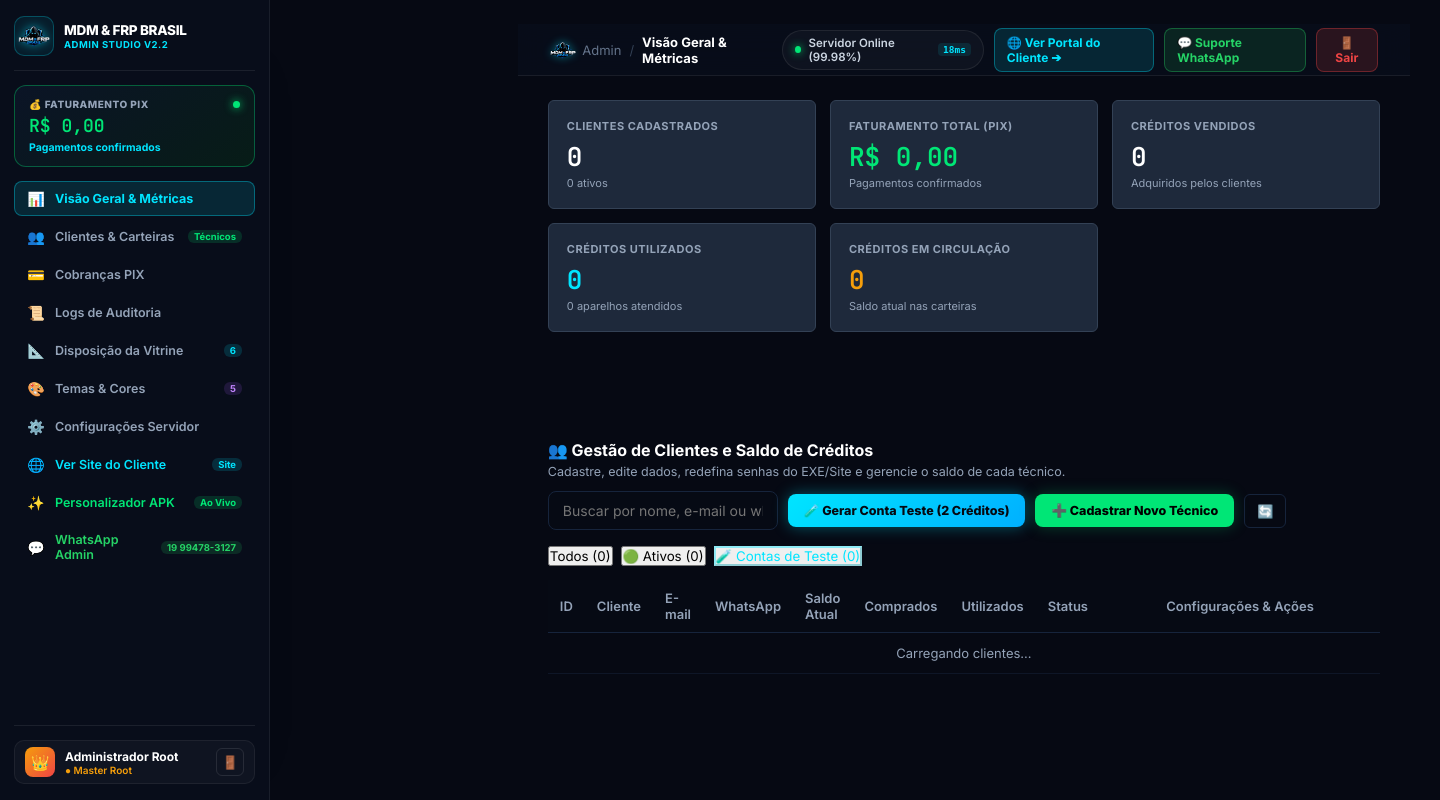
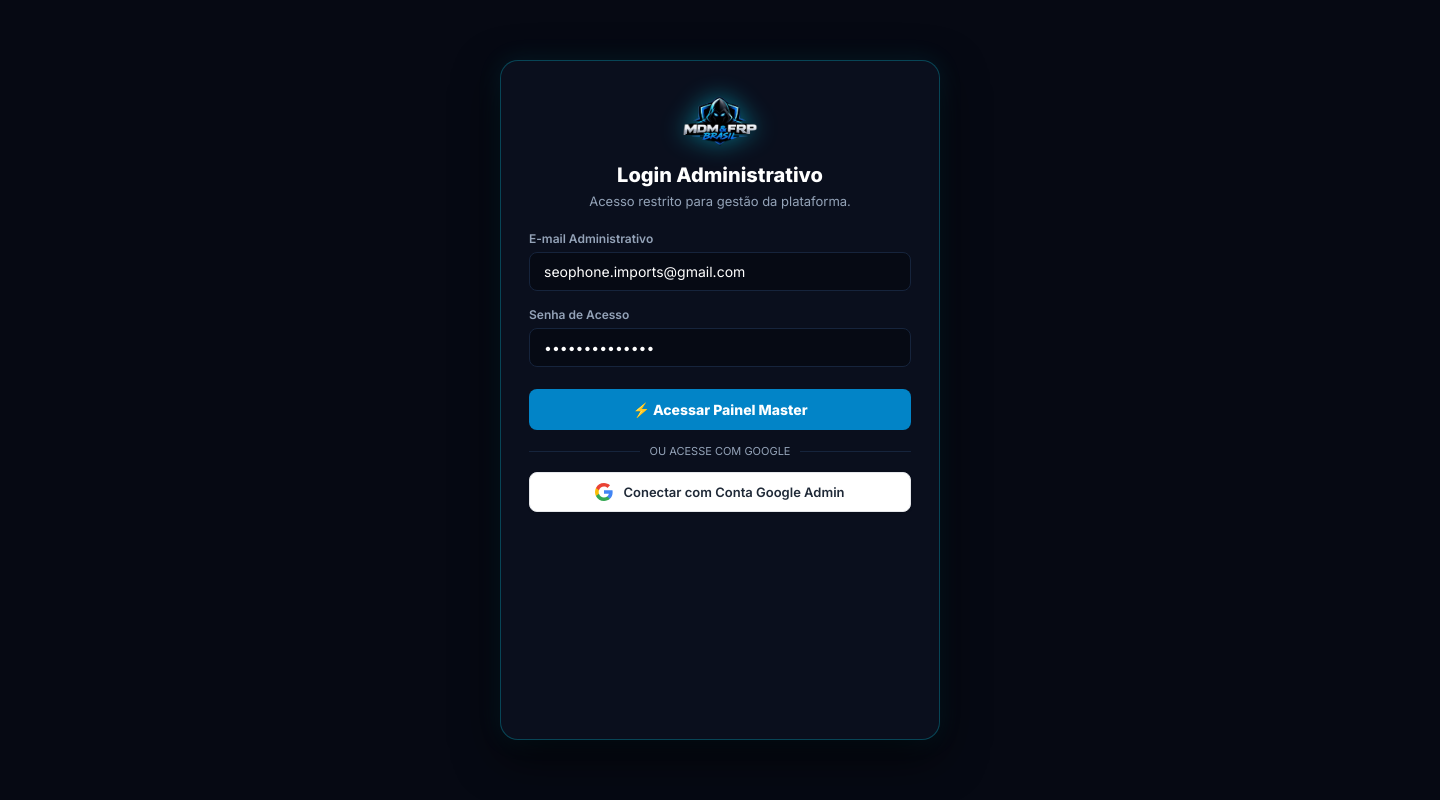
Before and after one commit to seophoneimports-afk/MDM-BRASIL, a FastAPI app: page /admin in a window 1440 px wide. Run offline with FastAPI, Linux system fonts and the light colour scheme; some libraries are stand-ins or nearby versions.

Commit message:
fix(admin): Corrige sobreposicao de modal de login com painel e elimina corte no rodape da sidebar

```diff
--- a/server/templates/admin_portal.html
+++ b/server/templates/admin_portal.html
@@ -87,34 +87,24 @@
     }
 
     /* Dashboard Layout & Shell */
-    .admin-dash { display: none; }
+    .admin-dash {
+      display: none;
+      width: 100%;
+      min-height: 100vh;
+      position: relative;
+    }
+    .admin-dash.is-authenticated,
+    .admin-dash.active {
+      display: flex !important;
+      width: 100% !important;
+      min-height: 100vh !important;
+    }
     .app-dash-container {
-      display: flex !important;
-      align-items: stretch;
-      min-height: calc(100vh - 70px);
       width: 100%;
+      min-height: 100vh;
       margin: 0 !important;
       padding: 0 !important;
       max-width: 100% !important;
-    }
-
-    /* LEFT SIDEBAR NAVIGATION */
-    .sidebar-portal-nav {
-      width: 270px;
-      min-width: 270px;
-      max-width: 270px;
-      background: #090E1D;
-      border-right: 1px solid rgba(0, 229, 255, 0.18);
-      display: flex;
-      flex-direction: column;
-      justify-content: space-between;
-      padding: 20px 14px;
-      position: sticky;
-      top: 70px;
-      height: calc(100vh - 70px);
-      overflow-y: auto;
-      z-index: 100;
-      transition: all 0.25s ease;
     }
 
     .sidebar-portal-header {
@@ -850,11 +840,11 @@
     body { background-color: #060913 !important; color: #F8FAFC !important; min-height: 100vh; overflow-x: hidden; }
     main { flex: 1; width: 100% !important; max-width: 100% !important; margin: 0 !important; padding: 0 !important; display: flex; min-height: 100vh; position: relative; }
 
-    /* Admin Login Wrap */
+    /* Admin Login Wrap - Centered Clean Glass Card */
     .admin-login-wrap {
       width: 100%;
-      max-width: 420px;
-      margin: 70px auto;
+      max-width: 440px;
+      margin: 60px auto;
       background: #0A0F1D;
       border: 1px solid rgba(0, 229, 255, 0.25);
       border-radius: 18px;
@@ -865,7 +855,7 @@
       z-index: 10;
     }
 
-    /* Fixed Left Sidebar 250px */
+    /* Fixed Left Sidebar 250px - Anti-Clipping Non-Overlapping Linear Studio */
     .sidebar-portal-nav {
       position: fixed !important;
       top: 0 !important;
@@ -873,14 +863,14 @@
       bottom: 0 !important;
       width: 250px !important;
       height: 100vh !important;
+      max-height: 100vh !important;
       background: #080D1A !important;
       border-right: 1px solid rgba(255, 255, 255, 0.07) !important;
       display: flex !important;
       flex-direction: column !important;
-      justify-content: space-between !important;
-      padding: 16px 14px !important;
+      padding: 16px 14px 12px 14px !important;
       z-index: 900 !important;
-      overflow-y: auto !important;
+      overflow: hidden !important;
       box-sizing: border-box !important;
     }
     .sidebar-portal-nav::-webkit-scrollbar { width: 4px; }
@@ -967,11 +957,25 @@
       color: #00E5FF;
     }
 
-    /* Navigation Linear Studio Buttons */
+    /* Navigation Linear Studio Buttons with Internal Smooth Scroll */
     .sidebar-linear-nav {
-      display: flex;
-      flex-direction: column;
-      gap: 3px;
+      flex: 1 1 auto !important;
+      min-height: 0 !important;
+      overflow-y: auto !important;
+      overflow-x: hidden !important;
+      display: flex !important;
+      flex-direction: column !important;
+      gap: 3px !important;
+      padding-right: 2px !important;
+      margin-bottom: 8px !important;
+    }
+    .sidebar-linear-nav::-webkit-scrollbar { width: 4px; }
+    .sidebar-linear-nav::-webkit-scrollbar-thumb { background: rgba(0, 229, 255, 0.25); border-radius: 4px; }
+    .sidebar-linear-footer {
+      flex-shrink: 0 !important;
+      margin-top: auto !important;
+      padding-top: 10px !important;
+      border-top: 1px solid rgba(255, 255, 255, 0.08) !important;
     }
     .linear-nav-btn {
       display: flex;
@@ -1130,7 +1134,7 @@
 
   <main>
     <!-- LOGIN VIEW (MODERN GLASS CARD) -->
-    <div id="viewAdminLogin" class="admin-login-wrap">
+    <div id="viewAdminLogin" class="admin-login-wrap" style="display: none;">
       <div style="display: flex; justify-content: center; margin-bottom: 16px;">
         <img src="/static/logo.png" style="height: 52px; width: auto; object-fit: contain; filter: drop-shadow(0 0 12px rgba(0, 229, 255, 0.45));" alt="Logo MDM &amp; FRP BRASIL">
       </div>
@@ -1163,10 +1167,11 @@
     </div>
 
     <!-- ADMIN DASHBOARD (LAYOUT LINEAR STUDIO V2.2) -->
-    <div id="viewAdminDash" class="admin-dash app-dash-container" data-dash-theme="titanium-slate">
-      <!-- SIDEBAR LATERAL FIXADA: 250PX -->
+    <div id="viewAdminDash" class="admin-dash app-dash-container" data-dash-theme="titanium-slate" style="display: none;">
+      <!-- SIDEBAR LATERAL FIXADA: 250PX (3 FILHOS DIRETOS: HEADER, NAVEGAÇÃO SCROLL, FOOTER PINADO) -->
       <aside class="sidebar-portal-nav">
-        <div>
+        <!-- BLOCO SUPERIOR FIXO (BRAND + FATURAMENTO PIX) -->
+        <div class="sidebar-linear-header-wrap" style="flex-shrink: 0;">
           <!-- BRAND LOGO LINEAR (LOGO OFICIAL MDM & FRP BRASIL) -->
           <div class="sidebar-linear-header" onclick="switchTab('overview')" style="cursor: pointer;" title="Ir para o Início">
             <div class="linear-brand-logo">
@@ -1187,8 +1192,9 @@
             <div class="lcc-value" id="sideAdminRevenue" style="font-family: 'JetBrains Mono', monospace; font-size: 18px; font-weight: 800; color: #00E676;">R$ 0,00</div>
             <div class="lcc-btn" style="font-size: 10.5px; font-weight: 700; color: var(--cyan); margin-top: 4px;" id="sideAdminRevenueSub">Pagamentos confirmados</div>
           </div>
-
-          <!-- NAVEGAÇÃO LINEAR STUDIO ADMIN -->
+        </div>
+
+        <!-- NAVEGAÇÃO LINEAR STUDIO ADMIN (SCROLL INDEPENDENTE) -->
         <div class="sidebar-linear-nav">
           <button type="button" class="linear-nav-btn active" data-tab="overview" onclick="switchTab('overview', this)">
             <span class="ln-icon">📊</span>
@@ -1237,10 +1243,9 @@
             <span class="ln-badge" style="background: rgba(37, 211, 102, 0.15); color: #25D366;">19 99478-3127</span>
           </a>
         </div>
-        </div>
-
-        <!-- FOOTER ADMIN -->
-        <div class="sidebar-linear-footer" style="padding-top: 14px; border-top: 1px solid rgba(255, 255, 255, 0.08); margin-top: 10px;">
+
+        <!-- FOOTER ADMIN FIXADO (NUNCA CORTA) -->
+        <div class="sidebar-linear-footer" style="padding-top: 14px; border-top: 1px solid rgba(255, 255, 255, 0.08); margin-top: auto; flex-shrink: 0;">
           <div class="linear-user-card" style="display: flex; align-items: center; gap: 10px; padding: 6px 10px; background: rgba(255, 255, 255, 0.03); border: 1px solid rgba(255, 255, 255, 0.06); border-radius: 10px;">
             <div style="width: 30px; height: 30px; border-radius: 8px; background: linear-gradient(135deg, #F59E0B, #EF4444); display: flex; align-items: center; justify-content: center; font-size: 15px;">👑</div>
             <div style="flex: 1; overflow: hidden;">
@@ -2606,6 +2611,7 @@
         const res = await adminApi('/api/v1/admin/login', 'POST', { email, password });
         adminToken = res.access_token;
         localStorage.setItem("mdm_admin_token", adminToken);
+        setAdminViewMode(true);
         initAdminDashboard();
       } catch (err) {
         alert.innerText = err.message;
@@ -2613,6 +2619,24 @@
       }
     }
 
+    function setAdminViewMode(isAuth) {
+      const vLog = document.getElementById("viewAdminLogin");
+      const vDash = document.getElementById("viewAdminDash");
+      if (isAuth) {
+        if (vLog) vLog.style.display = 'none';
+        if (vDash) {
+          vDash.classList.add('is-authenticated');
+          vDash.style.display = 'flex';
+        }
+      } else {
+        if (vDash) {
+          vDash.classList.remove('is-authenticated');
+          vDash.style.display = 'none';
+        }
+        if (vLog) vLog.style.display = 'block';
+      }
+    }
+
     function handleAdminGoogleLogin() {
       // Redireciona para o fluxo oficial e criptograficamente verificado do Google OAuth
       window.location.href = '/api/v1/auth/google/login';
@@ -2621,15 +2645,11 @@
     function adminLogout() {
       adminToken = null;
       localStorage.removeItem("mdm_admin_token");
-      const vLog = document.getElementById("viewAdminLogin");
-      if (vLog) vLog.style.display = 'block';
-      const vDash = document.getElementById("viewAdminDash");
-      if (vDash) vDash.style.display = 'none';
-      const aHdr = document.getElementById("adminHeaderArea");
-      if (aHdr) aHdr.style.display = 'none';
+      setAdminViewMode(false);
     }
 
     async function initAdminDashboard() {
+      setAdminViewMode(true);
       try {
         await loadMetrics();
       } catch (err) {
@@ -2637,13 +2657,6 @@
         adminLogout();
         return;
       }
-
-      const vLog = document.getElementById("viewAdminLogin");
-      if (vLog) vLog.style.display = 'none';
-      const vDash = document.getElementById("viewAdminDash");
-      if (vDash) vDash.style.display = 'flex';
-      const aHdr = document.getElementById("adminHeaderArea");
-      if (aHdr) aHdr.style.display = 'flex';
 
       loadAdminUsers();
       loadPayments();
@@ -3691,6 +3704,7 @@
     }
 
     if (adminToken) {
+      setAdminViewMode(true);
       initAdminDashboard();
       loadThemeSelection();
       loadLayoutSelection();
@@ -3710,6 +3724,8 @@
       if (urlParams.get("open_create")) {
         setTimeout(() => openCreateUserModal(), 700);
       }
+    } else {
+      setAdminViewMode(false);
     }
 
     // ==========================================
```
Lines whose indentation alone changed are shown as unchanged.
